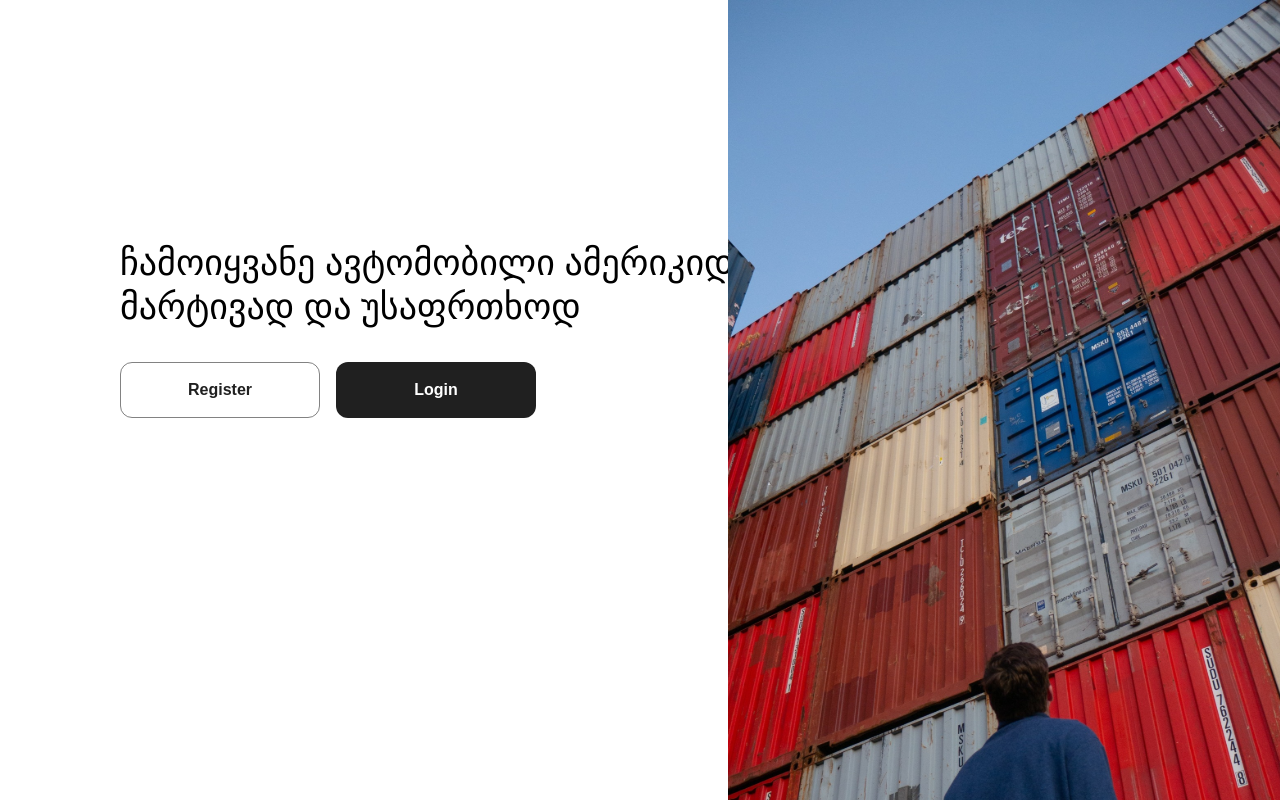
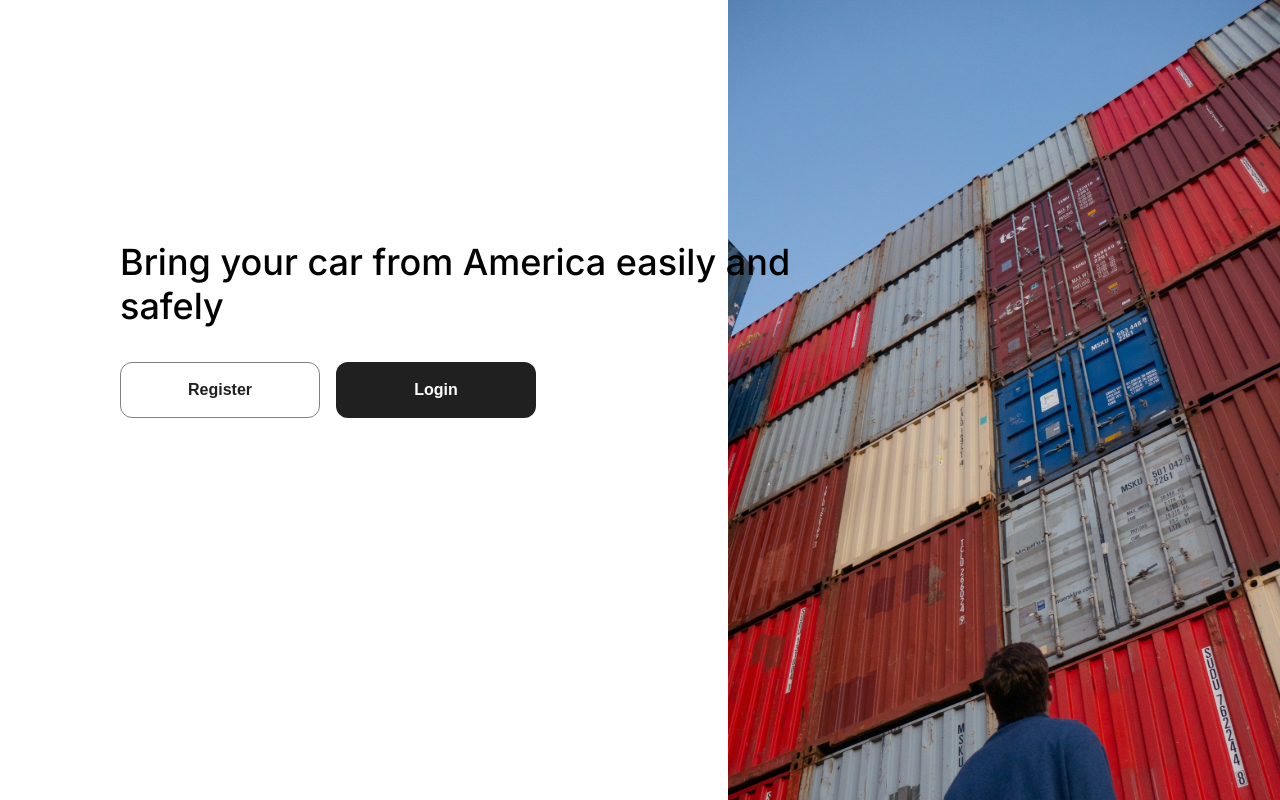
Before and after one commit to DealerCenter/DC-front, a Next.js app: page / in a window 1280 px wide. Shown: the top 800 px of the page. Built offline with nearby package versions, Linux system fonts and the light colour scheme.

Commit message:
added userouter to login button

```diff
--- a/messages/en.json
+++ b/messages/en.json
@@ -34,6 +34,7 @@
   "use uppercase characters": "Use uppercase characters",
   "use lowercase characters": "Use lowercase characters",
   "at least 14 characters": "At least 14 characters",
+  "bring your car": "Bring your car from America easily and safely",
 
   "useForm": {
     "must be valid email": "must be a valid email",
--- a/messages/ge.json
+++ b/messages/ge.json
@@ -32,6 +32,7 @@
   "use uppercase characters": "გამოიყენეთ დიდი სიმბოლოები",
   "use lowercase characters": "გამოიყენეთ პატარა სიმბოლოები",
   "at least 14 characters": "მინიმუმ 14 სიმბოლო",
+  "bring your car": "ჩამოიყვანე ავტომობილი ამერიკიდან მარტივად და უსაფრთხოდ",
 
   "useForm": {
     "must be valid email": "უნდა იყოს სწორი ელ-ფოსტა",
--- a/src/app/page.tsx
+++ b/src/app/page.tsx
@@ -7,17 +7,26 @@ import { useTranslations } from 'next-intl'
 import styled from 'styled-components'
 import Image from 'next/image'
 import landingPicture from '@/assets/pictures/landingPicture.svg'
+import Link from 'next/link'
+import { useRouter } from 'next/navigation'
 
 export default function Page() {
   const isMobile = useMediaQuery({ query: '(max-width: 500px)' })
   const t = useTranslations('')
+
+  const router = useRouter()
+
+  const navigateToAuth = () => {
+    router.push('/auth')
+  }
 
   return (
     <main>
       <Container>
         <Frame>
           <TextFrame>
-            <Text>ჩამოიყვანე ავტომობილი ამერიკიდან მარტივად და უსაფრთხოდ</Text>
+            {/* <Text>ჩამოიყვანე ავტომობილი ამერიკიდან მარტივად და უსაფრთხოდ</Text> */}
+            <Text>{t('bring your car')}</Text>
           </TextFrame>
           <ButtonFrame>
             <AppButton
@@ -27,18 +36,21 @@ export default function Page() {
               onClick={() => {}}
               isSmall={true}
             />
+
             <AppButton
               type='filled'
               text={t('login')}
               disabled={false}
-              onClick={() => {}}
+              onClick={navigateToAuth}
               isSmall={true}
             />
           </ButtonFrame>
         </Frame>
-        <ImageFrame>
-          <Image src={landingPicture} alt='landing picture' />
-        </ImageFrame>
+        {!isMobile && (
+          <ImageFrame>
+            <Image src={landingPicture} alt='landing picture' />
+          </ImageFrame>
+        )}
       </Container>
     </main>
   )
@@ -78,6 +90,7 @@ const Frame = styled.div`
   display: flex;
   flex-direction: column;
   gap: 24px;
+  z-index: 999;
 `
 const TextFrame = styled.div`
   width: 703px;
```
